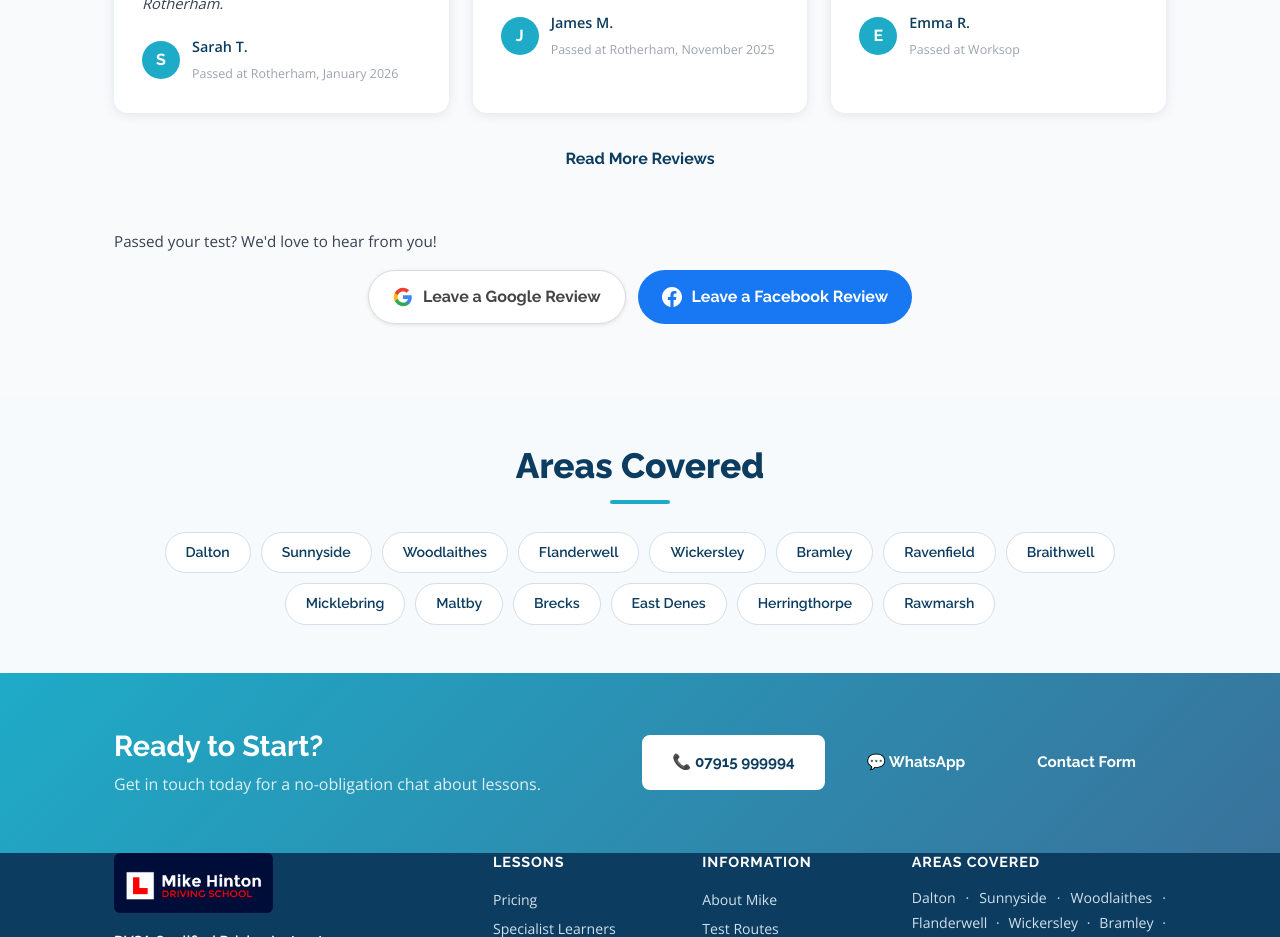
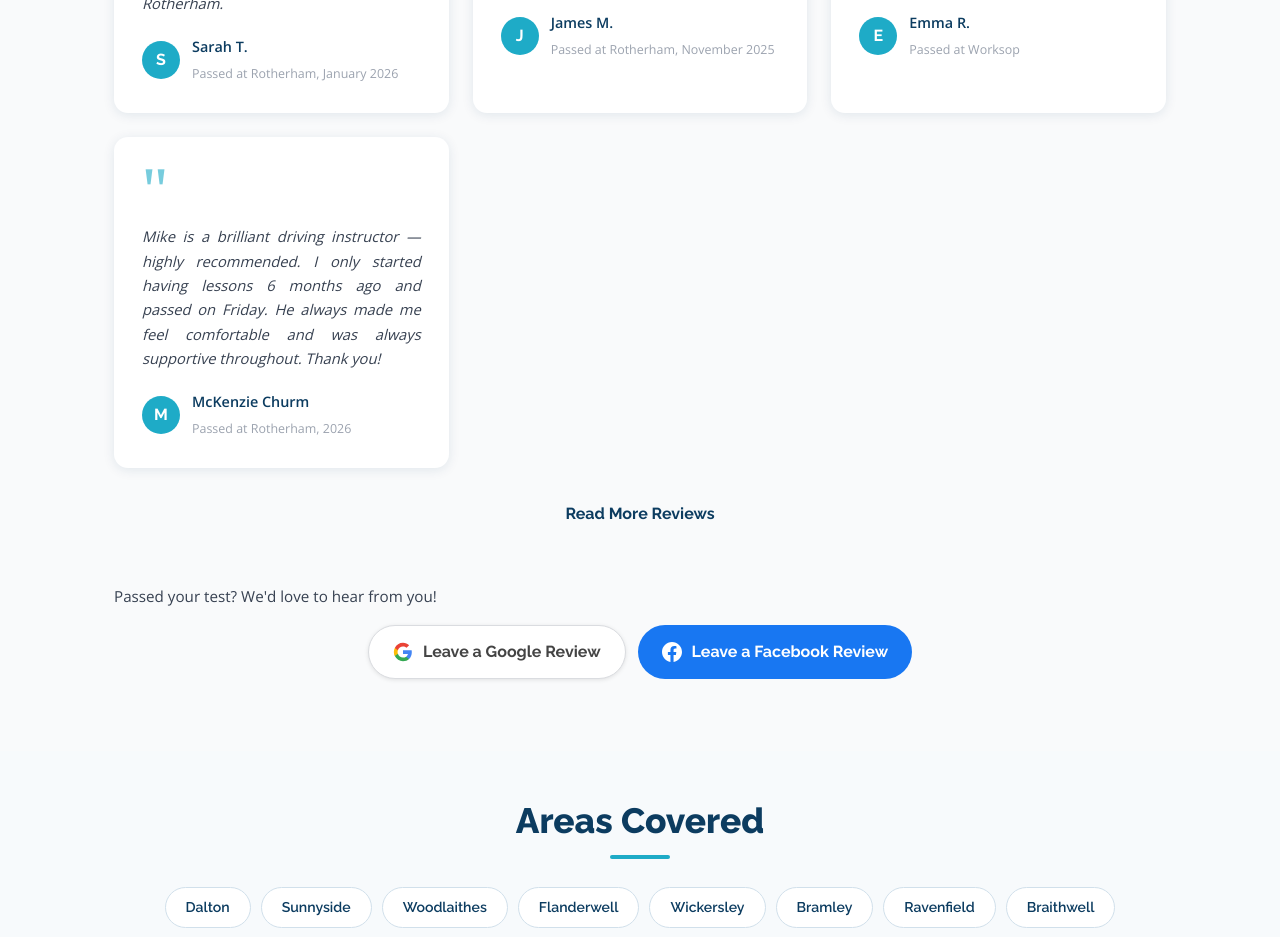
Before and after one commit to mikehinton-wq/mods-website, a React (Vite) app: page / in a window 1280 px wide. Shown: the part 3780-4717 px from the top of the page. Built offline with nearby package versions, Linux system fonts and the light colour scheme.

Commit message:
Update site

```diff
--- a/src/pages/Home.jsx
+++ b/src/pages/Home.jsx
@@ -68,6 +68,11 @@ const testimonials = [
     quote: "Really flexible with timings and always on time. Lessons felt relaxed but I always came away having learned something new.",
     name: 'Emma R.',
     detail: 'Passed at Worksop',
+  },
+  {
+    quote: "Mike is a brilliant driving instructor — highly recommended. I only started having lessons 6 months ago and passed on Friday. He always made me feel comfortable and was always supportive throughout. Thank you!",
+    name: 'McKenzie Churm',
+    detail: 'Passed at Rotherham, 2026',
   },
 ]
 
```
